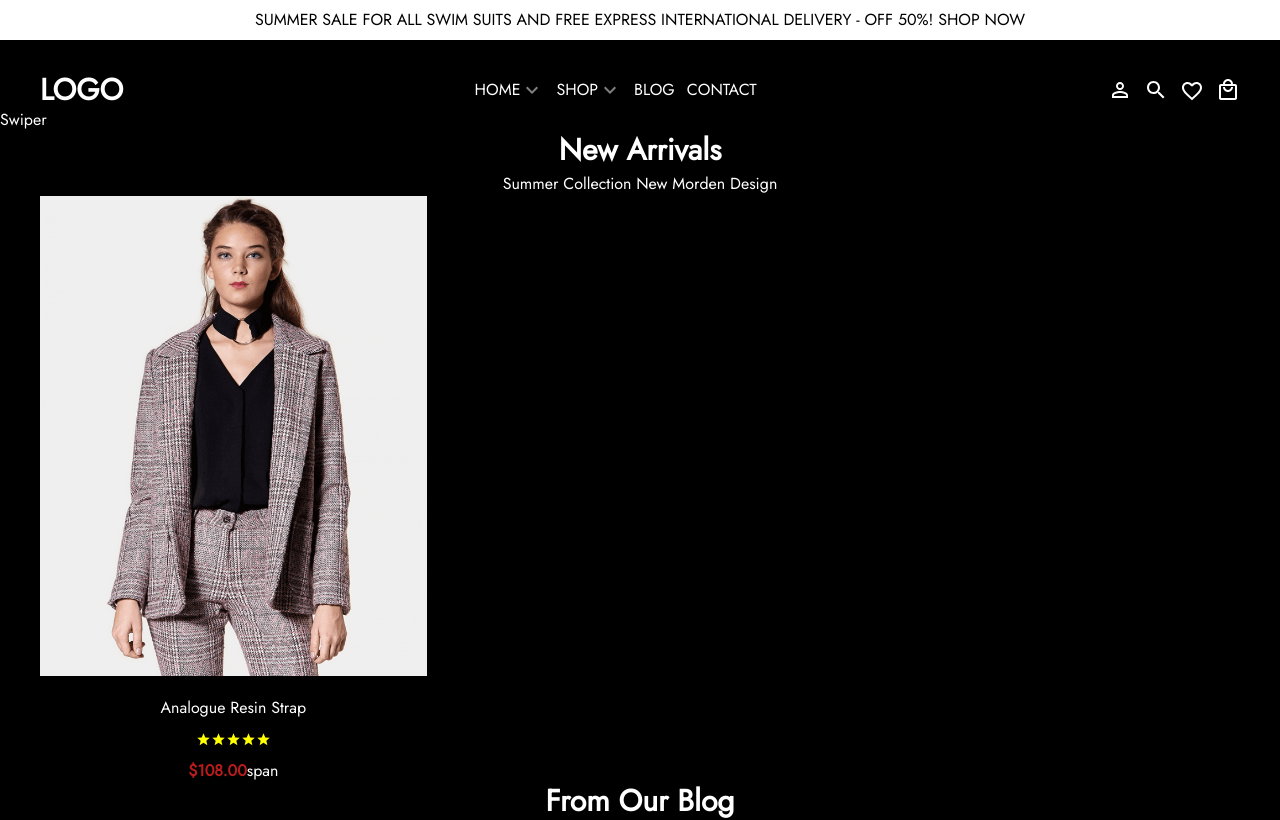
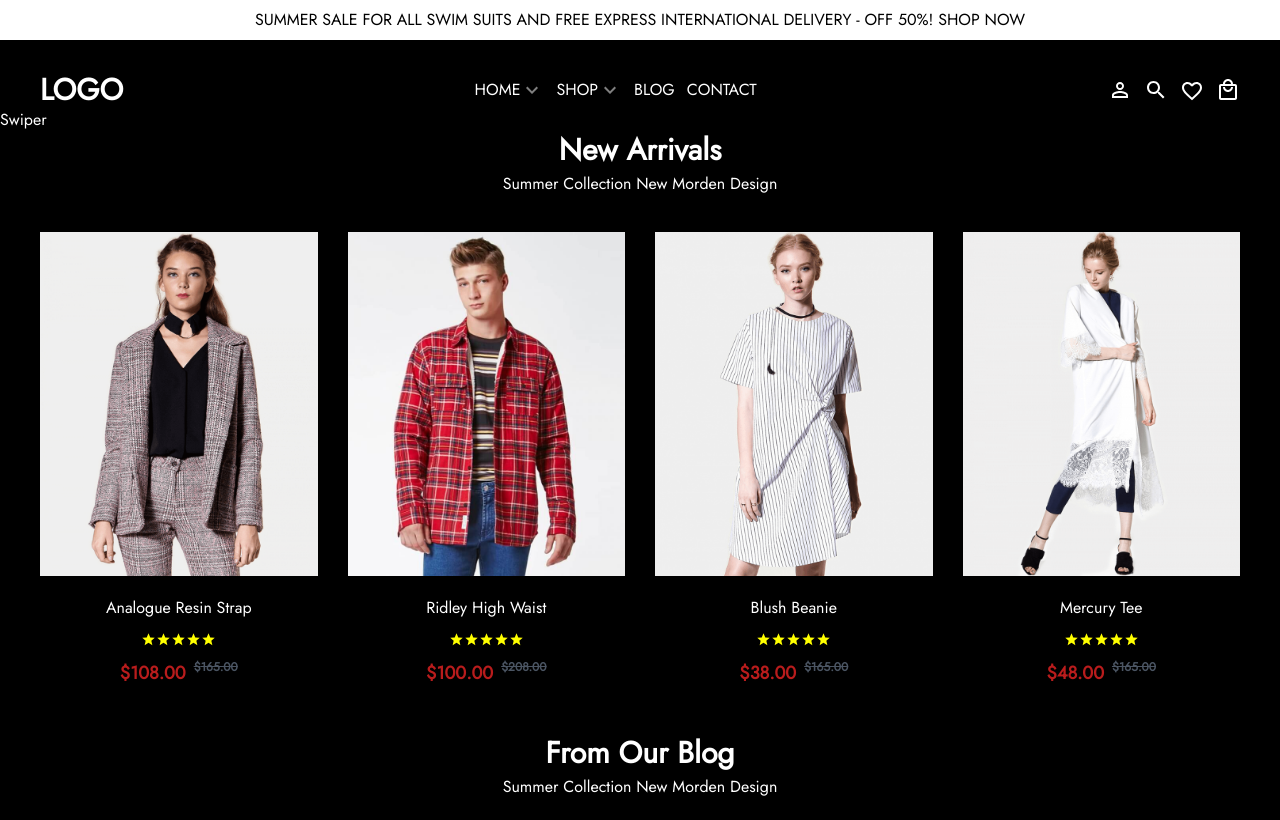
Before and after one commit to Berkanttumer/React_Projects, a React (Vite) app in the folder E-Commerce/: page / in a window 1280 px wide. Shown: the top 820 px of the page. Built offline with nearby package versions, Linux system fonts and the light colour scheme.

Commit message:
Swiper js has been installed, products section and data js have been installed

```diff
--- a/E-Commerce/package.json
+++ b/E-Commerce/package.json
@@ -16,7 +16,8 @@
     "@mui/material": "^5.15.11",
     "react": "^18.2.0",
     "react-dom": "^18.2.0",
-    "react-router-dom": "^6.22.1"
+    "react-router-dom": "^6.22.1",
+    "swiper": "^11.0.7"
   },
   "devDependencies": {
     "@types/react": "^18.2.37",
--- a/E-Commerce/src/components/layouts/Blog.jsx
+++ b/E-Commerce/src/components/layouts/Blog.jsx
@@ -5,7 +5,7 @@ import Blog3 from '../../assets/img/blogs/blog3.jpg';
 
 const Blog = () => {
   return (
-    <section className="blog">
+    <section className="blog mt-12">
       <div className="text-center mb-9">
         <h2 className="text-3xl mb-1 font-bold">From Our Blog</h2>
         <h3>Summer Collection New Morden Design</h3>
--- a/E-Commerce/src/components/layouts/Products.jsx
+++ b/E-Commerce/src/components/layouts/Products.jsx
@@ -1,7 +1,10 @@
 import React from 'react';
-import img1 from '../../assets/img/products/product1/1.png';
-import img2 from '../../assets/img/products/product1/2.png';
+
 import StarIcon from '@mui/icons-material/Star';
+import { products } from '../../data';
+import { Swiper, SwiperSlide } from 'swiper/react';
+import 'swiper/css';
+import 'swiper/swiper-bundle.css';
 
 const Products = () => {
   return (
@@ -12,16 +15,40 @@ const Products = () => {
           <p>Summer Collection New Morden Design</p>
         </div>
         <div>
-          <ul className="product-list ">
+          <ul className="product-list mt-9">
+            <Swiper
+              initialSlide={0}
+              spaceBetween={30}
+              slidesPerView={1}
+              freeMode={true}
+              loop={true}
+              autoplay={{
+                delay: 3000,
+                disableOnInteraction: false,
+              }}
+              breakpoints={{
+                500: {
+                  slidesPerView: 2,
+                },
+                768: {
+                  slidesPerView: 3,
+                },
+                1200: {
+                  slidesPerView: 4,
+                },
+              }}
+            >
+              {products.map((data) => (
+                <SwiperSlide key={data.id}>
                   <li className="flex flex-col items-center">
                     <div>
                       <a href="">
-                  <img src={img1} alt="" />
+                        <img src={data.img.thumbs[0]} alt="" />
                       </a>
                     </div>
                     <div className="product-info pt-5 items-center flex flex-col">
                       <div>
-                  <h3>Analogue Resin Strap</h3>
+                        <h3>{data.title}</h3>
                       </div>
                       <div className="flex pt-3">
                         <StarIcon sx={{ fontSize: 15, color: 'yellow' }} />
@@ -30,12 +57,19 @@ const Products = () => {
                         <StarIcon sx={{ fontSize: 15, color: 'yellow' }} />
                         <StarIcon sx={{ fontSize: 15, color: 'yellow' }} />
                       </div>
-                <div className="pt-3">
-                  <strong className="text-red-700">$108.00</strong>
-                  span
+                      <div className="pt-3 flex gap-2">
+                        <strong className="text-red-700 text-lg">
+                          ${data.price.newPrice.toFixed(2)}
+                        </strong>
+                        <strong className="text-gray-600 text-xs line-through">
+                          ${data.price.oldPrice.toFixed(2)}
+                        </strong>
                       </div>
                     </div>
                   </li>
+                </SwiperSlide>
+              ))}
+            </Swiper>
           </ul>
         </div>
       </div>
--- /dev/null
+++ b/E-Commerce/src/data.js
@@ -0,0 +1,82 @@
+export const products = [
+  {
+    id: 1,
+    title: 'Analogue Resin Strap',
+    price: {
+      oldPrice: 165,
+      newPrice: 108,
+    },
+    discount: 34,
+    img: {
+      thumbs: [
+        'src/assets/img/products/product1/1.png',
+        'src/assets/img/products/product1/2.png',
+        'src/assets/img/products/product1/3.png',
+      ],
+    },
+  },
+  {
+    id: 2,
+    title: 'Ridley High Waist',
+    price: {
+      oldPrice: 208.0,
+      newPrice: 100,
+    },
+    discount: 33,
+    img: {
+      thumbs: [
+        'src/assets/img/products/product2/1.png',
+        'src/assets/img/products/product2/2.png',
+        'src/assets/img/products/product2/3.png',
+      ],
+    },
+  },
+  {
+    id: 3,
+    title: 'Blush Beanie',
+    price: {
+      oldPrice: 165.0,
+      newPrice: 38.0,
+    },
+    discount: 90,
+    img: {
+      thumbs: [
+        'src/assets/img/products/product3/1.png',
+        'src/assets/img/products/product3/2.png',
+        'src/assets/img/products/product3/3.png',
+      ],
+    },
+  },
+  {
+    id: 4,
+    title: 'Mercury Tee',
+    price: {
+      oldPrice: 165.0,
+      newPrice: 48.0,
+    },
+    discount: 40,
+    img: {
+      thumbs: [
+        'src/assets/img/products/product4/1.png',
+        'src/assets/img/products/product4/2.png',
+        'src/assets/img/products/product4/3.png',
+      ],
+    },
+  },
+  {
+    id: 5,
+    title: 'La Bohème Rose Gold',
+    price: {
+      oldPrice: 165.0,
+      newPrice: 48.0,
+    },
+    discount: 40,
+    img: {
+      thumbs: [
+        'src/assets/img/products/product5/1.png',
+        'src/assets/img/products/product5/2.png',
+        'src/assets/img/products/product5/3.png',
+      ],
+    },
+  },
+];
--- a/E-Commerce/src/index.css
+++ b/E-Commerce/src/index.css
@@ -35,10 +35,7 @@ footer {
 }
 
 /* Products */
-.product-list {
-  display: grid;
-  grid-template-columns: repeat(3, 1fr);
-  grid-gap: 20px;
+.product-list div {
 }
 
 /* Blogs */
```
Also changed, not shown: 1 other file (tests, documents, lock files or other folders). Lines whose indentation alone changed are shown as unchanged.
